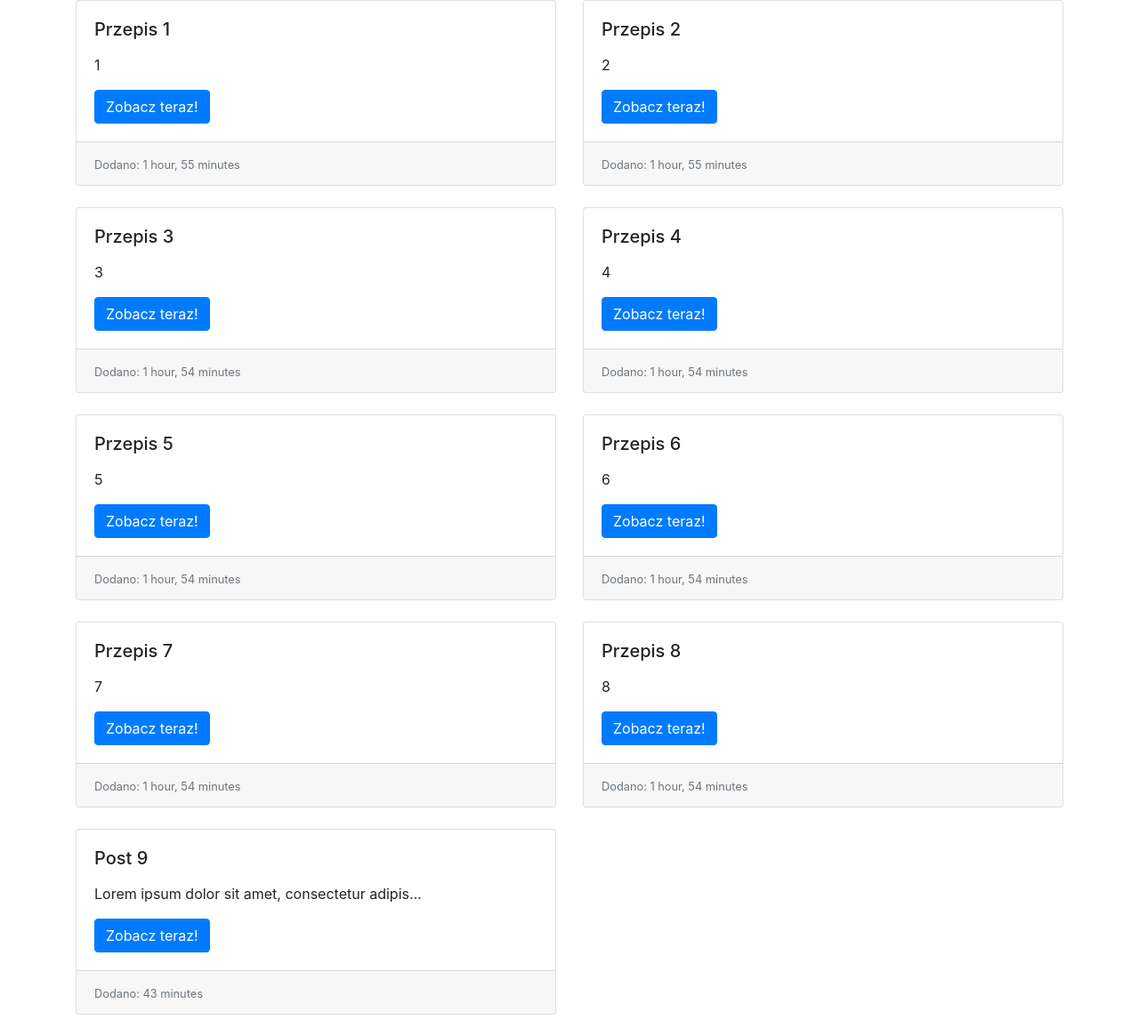
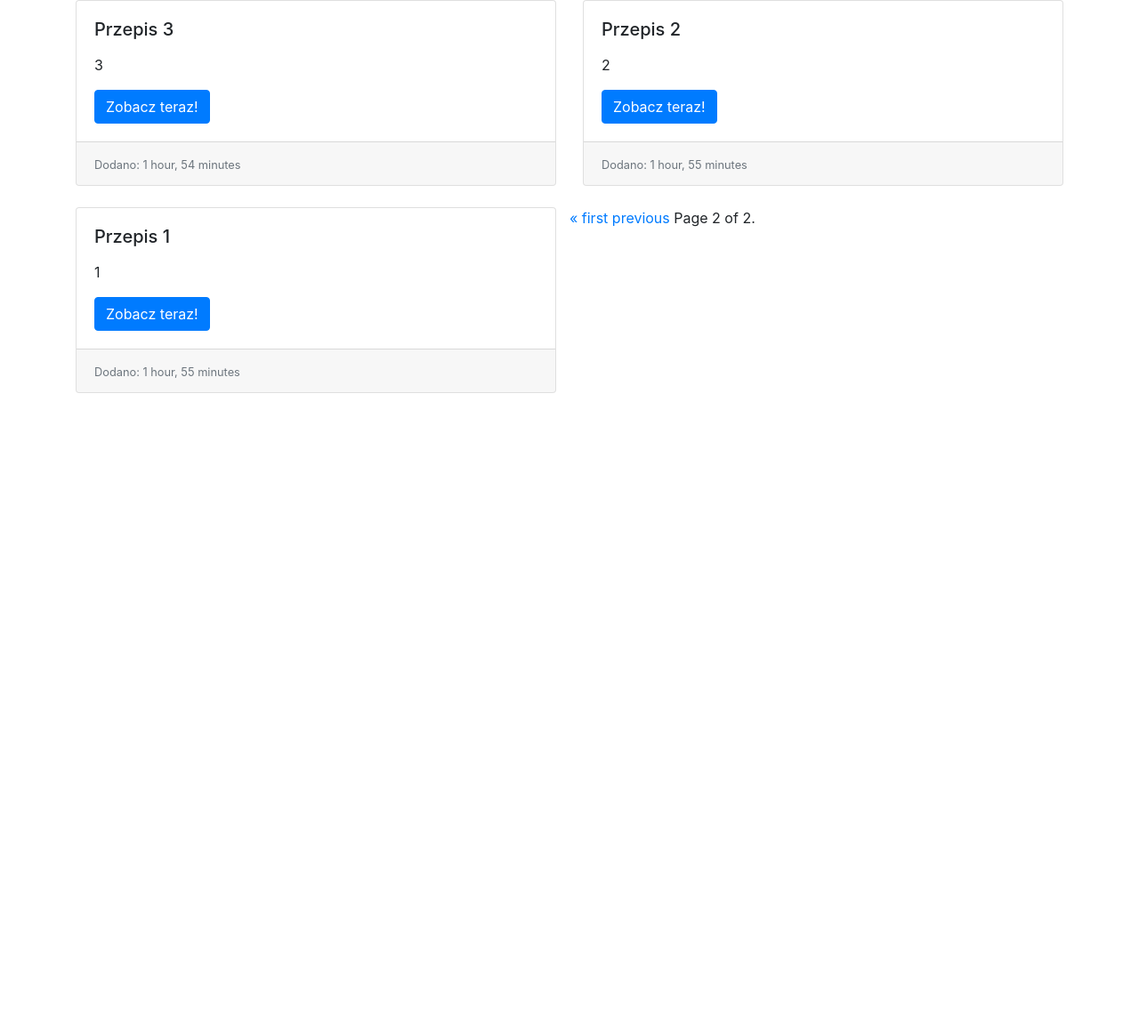
Before and after one commit to adriannach/ZAI, a Django app: page /?page=2 in a window 1280 px wide. Shown: the whole page at 89% size. After the commit the page ends 442 px from the top, so only its background shows below. Run offline with Django 3.2, Linux system fonts and the light colour scheme; data comes from the database, SQL or seed files in the repository; both versions use the stored data as it was after the commit; some libraries are stand-ins or nearby versions.

Commit message:
Obrazy w przepisach

```diff
--- a/aplikacja/cookbook/cookbook/settings.py
+++ b/aplikacja/cookbook/cookbook/settings.py
@@ -126,4 +126,6 @@ STATICFILES_DIRS = [
 ]
 
 STATIC_ROOT = os.path.join(os.path.dirname(BASE_DIR), "static_")
-STATIC_ROOT = os.path.join(os.path.dirname(BASE_DIR), "media_")
+
+MEDIA_URL = '/media/'
+MEDIA_ROOT = os.path.join(os.path.dirname(BASE_DIR), "media_")
--- a/aplikacja/cookbook/cookbook/urls.py
+++ b/aplikacja/cookbook/cookbook/urls.py
@@ -27,3 +27,4 @@ urlpatterns = [
 
 if settings.DEBUG:
     urlpatterns += static(settings.STATIC_URL, document_root=settings.STATIC_ROOT)
+    urlpatterns += static(settings.MEDIA_URL, document_root=settings.MEDIA_ROOT)
--- a/aplikacja/cookbook/recipes/forms.py
+++ b/aplikacja/cookbook/recipes/forms.py
@@ -5,4 +5,4 @@ from .models import Recipe
 class RecipeForm(ModelForm):
     class Meta:
         model = Recipe
-        fields = ['title', 'body']
+        fields = ['title', 'image', 'body']
--- a/aplikacja/cookbook/recipes/models.py
+++ b/aplikacja/cookbook/recipes/models.py
@@ -1,10 +1,16 @@
+from datetime import datetime
+
 from django.db import models
 
+def upload_loc(instance, filename):
+    filename = datetime.now()
+    return "%s/%s" %(instance.id, filename)
 
 class Recipe(models.Model):
     title = models.CharField(max_length=100)
     def __str__(self):
         return self.title
-    body = models.TextField(max_length=1000)
+    image = models.ImageField(upload_to=upload_loc, null=True, blank=True)
+    body = models.TextField(max_length=10000)
     updated_at = models.DateTimeField(auto_now=True, auto_now_add=False)
     created_at = models.DateTimeField(auto_now=False, auto_now_add=True)
--- a/aplikacja/cookbook/recipes/views.py
+++ b/aplikacja/cookbook/recipes/views.py
@@ -2,14 +2,22 @@ from django.shortcuts import render, get_object_or_404, redirect
 from django.contrib import messages
 from django.http import HttpResponse, HttpResponseRedirect
 from django.urls import reverse
-
+from django.core.paginator import Paginator
 from .models import Recipe
 from .forms import RecipeForm
 
 def recipe_index(request):
-    recipes = Recipe.objects.all()
+    recipes = Recipe.objects.all().order_by("-created_at")
+    paginator = Paginator(recipes, 6) # Show 25 contacts per page.
 
-#    if request.user.is_authenticated:
+    page_number = request.GET.get('page')
+    page_obj = paginator.get_page(page_number)
+    context = {
+        'recipes': page_obj
+    }
+    return render(request, 'index.html', context)
+
+    #    if request.user.is_authenticated:
  #       context = {
   #          'title': 'Index zalogowany'
    #     }
@@ -17,13 +25,9 @@ def recipe_index(request):
  #       context = {
   #          'title': 'Index nie zalogowany'
    #     }
-    context = {
-        'recipes': recipes
-    }
-    return render(request, 'index.html', context)
 
 def recipe_create(request):
-    form = RecipeForm(request.POST or None)
+    form = RecipeForm(request.POST or None, request.FILES or None)
     if form.is_valid():
         recipe = form.save(commit=False)
         recipe.save()
@@ -43,7 +47,7 @@ def recipe_show(request, id=None):
 
 def recipe_update(request, id=None):
     recipe = get_object_or_404(Recipe, id=id)
-    form = RecipeForm(request.POST or None, instance=recipe)
+    form = RecipeForm(request.POST or None, request.FILES or None, instance=recipe)
     if form.is_valid():
         recipe = form.save(commit=False)
         recipe.save()
--- a/aplikacja/cookbook/templates/create.html
+++ b/aplikacja/cookbook/templates/create.html
@@ -9,7 +9,7 @@
 
 
 <h1>Dodaj</h1>
-<form method="POST">{% csrf_token %}
+<form method="POST" enctype="multipart/form-data">{% csrf_token %}
 {{ form.as_p }}
 <input type="submit" value="Dodaj"/>
 </form>
--- a/aplikacja/cookbook/templates/index.html
+++ b/aplikacja/cookbook/templates/index.html
@@ -6,8 +6,10 @@
 
     <div class="col mb-4">
         <div class="card">
-          <!--<img src="..." class="card-img-top" alt="...">-->
-          <div class="card-body">
+            {%  if recipe.image %}
+                <img src="{{ recipe.image.url }}" class="card-img-top" alt="...">
+            {% endif %}
+            <div class="card-body">
               <h5 class="card-title"><a href="{% url 'show' id=recipe.id %}"></a>{{ recipe.title }}</h5>
               <p class="card-text">{{ recipe.body|linebreaks|truncatechars:50 }}</p>
               <a href="{% url 'show' id=recipe.id %}" class="btn btn-primary">Zobacz teraz!</a>
@@ -19,5 +21,24 @@
     </div>
 
 {% endfor %}
+
+<div class="pagination">
+    <span class="step-links">
+        {% if recipes.has_previous %}
+            <a href="?page=1">&laquo; first</a>
+            <a href="?page={{ recipes.previous_page_number }}">previous</a>
+        {% endif %}
+
+        <span class="current">
+            Page {{ recipes.number }} of {{ recipes.paginator.num_pages }}.
+        </span>
+
+        {% if recipes.has_next %}
+            <a href="?page={{ recipes.next_page_number }}">next</a>
+            <a href="?page={{ recipes.paginator.num_pages }}">last &raquo;</a>
+        {% endif %}
+    </span>
+</div>
+
 </div>
 {% endblock content %}
```
Also changed, not shown: aplikacja/cookbook/templates/show.html (+8 -3 lines), aplikacja/cookbook/db.sqlite3, aplikacja/cookbook/recipes/migrations/0002_recipe_image.py (added), aplikacja/cookbook/recipes/migrations/0003_auto_20200319_1919.py (added).
